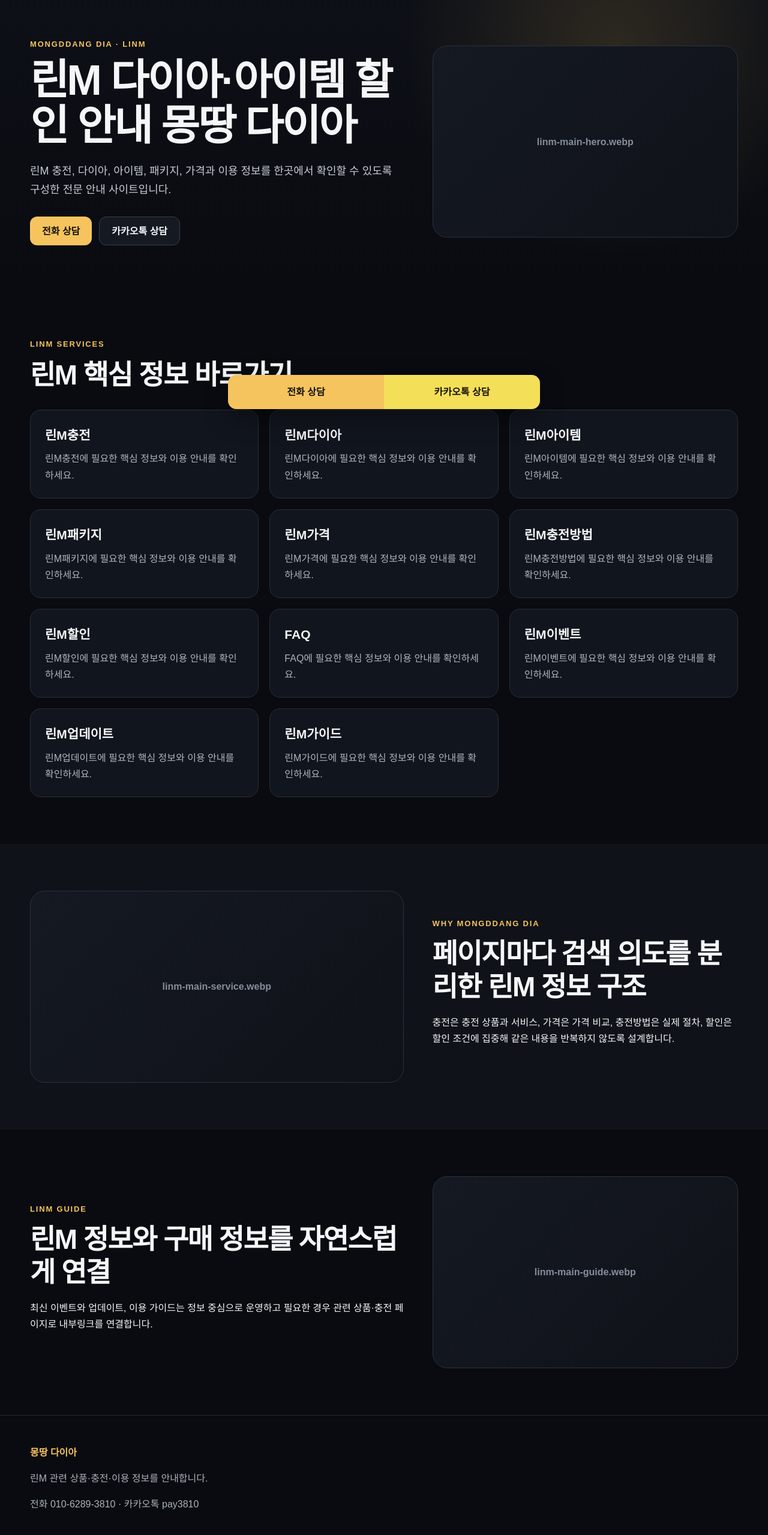
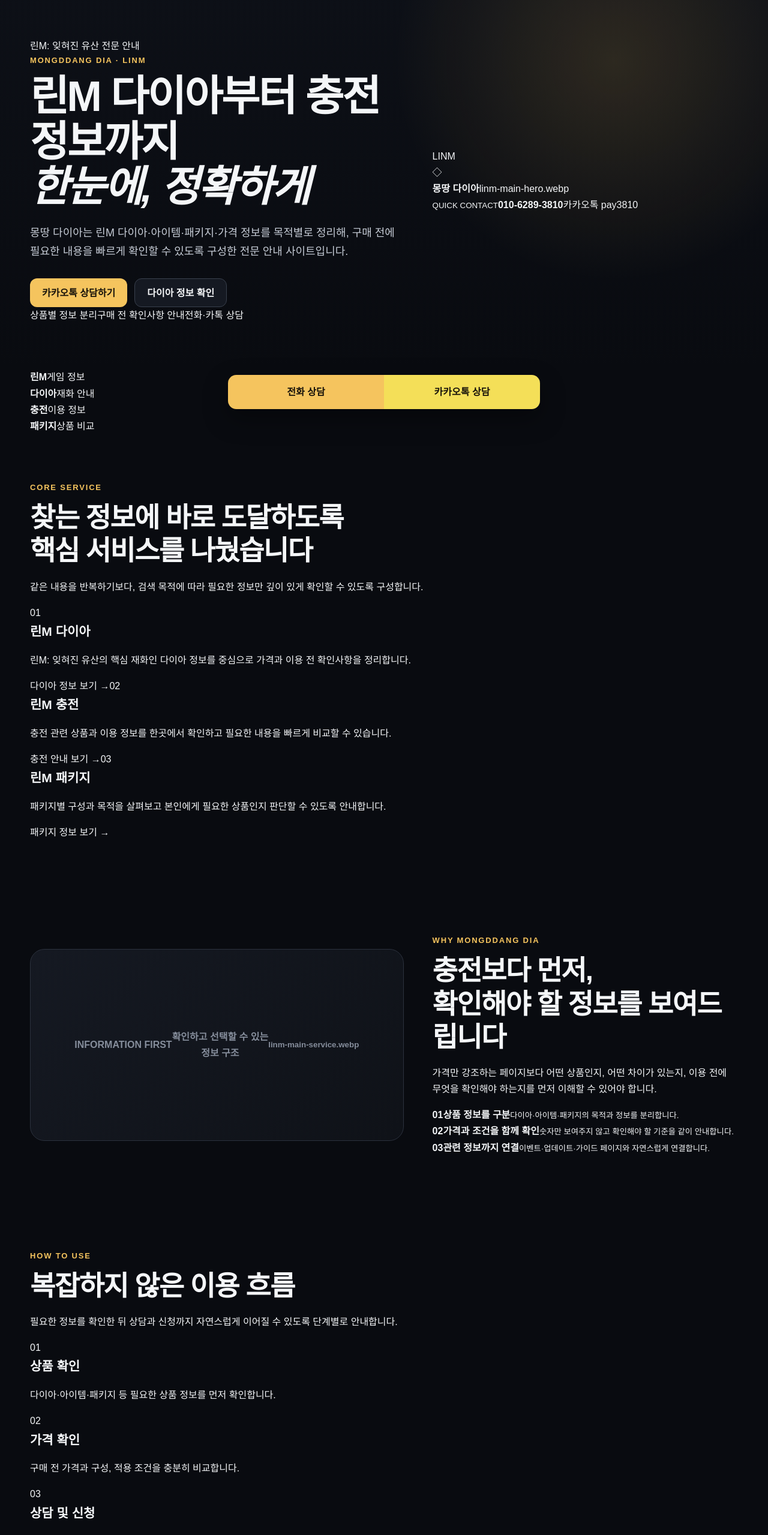
Before and after one commit to hoho601212-collab/mongddang-linm, a Next.js app: page / in a window 1280 px wide. Shown: the part 100-2659 px from the top of the page at 60% size. Built offline with nearby package versions, Linux system fonts and the light colour scheme.

Commit message:
Redesign homepage for trust and structured conversion

```diff
--- a/app/page.tsx
+++ b/app/page.tsx
@@ -1,58 +1,183 @@
 import Link from 'next/link';
-import { navigation, siteConfig } from '@/lib/site-config';
+import { siteConfig } from '@/lib/site-config';
+
+const coreServices = [
+  {
+    number: '01',
+    title: '린M 다이아',
+    description: '린M: 잊혀진 유산의 핵심 재화인 다이아 정보를 중심으로 가격과 이용 전 확인사항을 정리합니다.',
+    href: '/린M다이아',
+    link: '다이아 정보 보기'
+  },
+  {
+    number: '02',
+    title: '린M 충전',
+    description: '충전 관련 상품과 이용 정보를 한곳에서 확인하고 필요한 내용을 빠르게 비교할 수 있습니다.',
+    href: '/린M충전',
+    link: '충전 안내 보기'
+  },
+  {
+    number: '03',
+    title: '린M 패키지',
+    description: '패키지별 구성과 목적을 살펴보고 본인에게 필요한 상품인지 판단할 수 있도록 안내합니다.',
+    href: '/린M패키지',
+    link: '패키지 정보 보기'
+  }
+];
+
+const steps = [
+  ['01', '상품 확인', '다이아·아이템·패키지 등 필요한 상품 정보를 먼저 확인합니다.'],
+  ['02', '가격 확인', '구매 전 가격과 구성, 적용 조건을 충분히 비교합니다.'],
+  ['03', '상담 및 신청', '궁금한 내용은 전화 또는 카카오톡으로 확인 후 진행합니다.'],
+  ['04', '완료 확인', '진행 후 신청 내용과 처리 결과를 다시 한번 확인합니다.']
+];
+
+const infoLinks = [
+  { title: '린M 가격', text: '다이아와 주요 상품의 가격 정보를 비교합니다.', href: '/린M가격' },
+  { title: '린M 충전 방법', text: '상품 선택부터 완료 확인까지 순서대로 살펴봅니다.', href: '/린M충전방법' },
+  { title: '린M 할인', text: '할인 방식과 이용 전에 확인할 조건을 정리합니다.', href: '/린M할인' },
+  { title: '린M 가이드', text: '초보 이용자도 이해하기 쉬운 게임 정보와 이용 팁을 제공합니다.', href: '/린M가이드' },
+  { title: '린M 이벤트', text: '진행 중인 이벤트와 관련 정보를 보기 쉽게 정리합니다.', href: '/린M이벤트' },
+  { title: '린M 업데이트', text: '최신 패치와 주요 변경사항을 빠르게 확인합니다.', href: '/린M업데이트' }
+];
+
+const faqs = [
+  ['린M은 어떤 게임인가요?', '이 사이트에서 안내하는 린M은 Ujoy Games의 모바일 RPG ‘린M: 잊혀진 유산’을 기준으로 합니다.'],
+  ['어떤 정보를 확인할 수 있나요?', '다이아, 충전, 아이템, 패키지, 가격, 할인, 이벤트와 업데이트 등 이용 전 필요한 정보를 주제별로 확인할 수 있습니다.'],
+  ['상담은 어떻게 하나요?', `전화 ${siteConfig.phone} 또는 카카오톡 아이디 ${siteConfig.kakaoId}로 문의할 수 있습니다.`]
+];
 
 export default function HomePage() {
   return (
     <>
-      <section className="hero">
+      <section className="hero home-hero">
         <div className="wrap hero-grid">
-          <div>
+          <div className="hero-copy">
+            <div className="trust-chip"><span className="trust-dot" /> 린M: 잊혀진 유산 전문 안내</div>
             <p className="eyebrow">MONGDDANG DIA · LINM</p>
-            <h1>린M 다이아·아이템 할인 안내 몽땅 다이아</h1>
-            <p className="lead">린M 충전, 다이아, 아이템, 패키지, 가격과 이용 정보를 한곳에서 확인할 수 있도록 구성한 전문 안내 사이트입니다.</p>
+            <h1>린M 다이아부터 충전 정보까지<br /><em>한눈에, 정확하게</em></h1>
+            <p className="lead">몽땅 다이아는 린M 다이아·아이템·패키지·가격 정보를 목적별로 정리해, 구매 전에 필요한 내용을 빠르게 확인할 수 있도록 구성한 전문 안내 사이트입니다.</p>
             <div className="hero-actions">
-              <a className="button primary" href={siteConfig.phoneHref}>전화 상담</a>
-              <a className="button ghost" href={siteConfig.kakaoUrl} target="_blank" rel="noreferrer">카카오톡 상담</a>
+              <a className="button primary" href={siteConfig.kakaoUrl} target="_blank" rel="noreferrer">카카오톡 상담하기</a>
+              <Link className="button ghost" href="/린M다이아">다이아 정보 확인</Link>
+            </div>
+            <div className="hero-trust-row">
+              <span>상품별 정보 분리</span><span>구매 전 확인사항 안내</span><span>전화·카톡 상담</span>
             </div>
           </div>
-          <div className="image-placeholder">linm-main-hero.webp</div>
+          <div className="hero-visual">
+            <div className="visual-frame">
+              <div className="visual-badge">LINM</div>
+              <div className="diamond-mark">◇</div>
+              <strong>몽땅 다이아</strong>
+              <span>linm-main-hero.webp</span>
+            </div>
+            <div className="floating-card"><small>QUICK CONTACT</small><strong>{siteConfig.phone}</strong><span>카카오톡 {siteConfig.kakaoId}</span></div>
+          </div>
         </div>
       </section>
 
-      <section className="section">
-        <div className="wrap">
-          <p className="eyebrow">LINM SERVICES</p>
-          <h2>린M 핵심 정보 바로가기</h2>
-          <div className="card-grid">
-            {navigation.map((item) => (
-              <Link className="card" href={item.href} key={item.href}>
-                <h3>{item.label}</h3>
-                <p>{item.label}에 필요한 핵심 정보와 이용 안내를 확인하세요.</p>
+      <section className="trust-strip">
+        <div className="wrap trust-strip-inner">
+          <div><strong>린M</strong><span>게임 정보</span></div>
+          <div><strong>다이아</strong><span>재화 안내</span></div>
+          <div><strong>충전</strong><span>이용 정보</span></div>
+          <div><strong>패키지</strong><span>상품 비교</span></div>
+        </div>
+      </section>
+
+      <section className="section intro-section">
+        <div className="wrap section-heading centered">
+          <p className="eyebrow">CORE SERVICE</p>
+          <h2>찾는 정보에 바로 도달하도록<br />핵심 서비스를 나눴습니다</h2>
+          <p>같은 내용을 반복하기보다, 검색 목적에 따라 필요한 정보만 깊이 있게 확인할 수 있도록 구성합니다.</p>
+        </div>
+        <div className="wrap service-grid">
+          {coreServices.map((item) => (
+            <Link className="service-card" href={item.href} key={item.href}>
+              <span className="service-number">{item.number}</span>
+              <h3>{item.title}</h3>
+              <p>{item.description}</p>
+              <span className="text-link">{item.link} →</span>
+            </Link>
+          ))}
+        </div>
+      </section>
+
+      <section className="section dark-panel-section">
+        <div className="wrap split trust-section">
+          <div className="image-placeholder premium-placeholder">
+            <span className="placeholder-kicker">INFORMATION FIRST</span>
+            <strong>확인하고 선택할 수 있는<br />정보 구조</strong>
+            <small>linm-main-service.webp</small>
+          </div>
+          <div className="content-block">
+            <p className="eyebrow">WHY MONGDDANG DIA</p>
+            <h2>충전보다 먼저,<br />확인해야 할 정보를 보여드립니다</h2>
+            <p className="body-copy">가격만 강조하는 페이지보다 어떤 상품인지, 어떤 차이가 있는지, 이용 전에 무엇을 확인해야 하는지를 먼저 이해할 수 있어야 합니다.</p>
+            <div className="check-list">
+              <div><b>01</b><span><strong>상품 정보를 구분</strong><small>다이아·아이템·패키지의 목적과 정보를 분리합니다.</small></span></div>
+              <div><b>02</b><span><strong>가격과 조건을 함께 확인</strong><small>숫자만 보여주지 않고 확인해야 할 기준을 같이 안내합니다.</small></span></div>
+              <div><b>03</b><span><strong>관련 정보까지 연결</strong><small>이벤트·업데이트·가이드 페이지와 자연스럽게 연결합니다.</small></span></div>
+            </div>
+          </div>
+        </div>
+      </section>
+
+      <section className="section process-section">
+        <div className="wrap section-heading">
+          <p className="eyebrow">HOW TO USE</p>
+          <h2>복잡하지 않은 이용 흐름</h2>
+          <p>필요한 정보를 확인한 뒤 상담과 신청까지 자연스럽게 이어질 수 있도록 단계별로 안내합니다.</p>
+        </div>
+        <div className="wrap process-grid">
+          {steps.map(([num, title, text]) => (
+            <div className="process-card" key={num}>
+              <span>{num}</span><h3>{title}</h3><p>{text}</p>
+            </div>
+          ))}
+        </div>
+        <div className="wrap process-link"><Link href="/린M충전방법">린M 충전 방법 자세히 보기 →</Link></div>
+      </section>
+
+      <section className="section info-hub-section">
+        <div className="wrap info-hub-grid">
+          <div className="info-hub-intro">
+            <p className="eyebrow">LINM INFORMATION HUB</p>
+            <h2>구매 정보와 게임 정보를<br />한곳에서 연결합니다</h2>
+            <p>필요한 순간에 필요한 페이지로 이동할 수 있도록 정보 구조를 단순하고 명확하게 구성했습니다.</p>
+            <div className="image-placeholder compact-placeholder">linm-main-guide.webp</div>
+          </div>
+          <div className="info-link-grid">
+            {infoLinks.map((item) => (
+              <Link href={item.href} className="info-link-card" key={item.href}>
+                <h3>{item.title}</h3><p>{item.text}</p><span>자세히 보기 →</span>
               </Link>
             ))}
           </div>
         </div>
       </section>
 
-      <section className="section alt">
-        <div className="wrap split">
-          <div className="image-placeholder">linm-main-service.webp</div>
-          <div>
-            <p className="eyebrow">WHY MONGDDANG DIA</p>
-            <h2>페이지마다 검색 의도를 분리한 린M 정보 구조</h2>
-            <p>충전은 충전 상품과 서비스, 가격은 가격 비교, 충전방법은 실제 절차, 할인은 할인 조건에 집중해 같은 내용을 반복하지 않도록 설계합니다.</p>
+      <section className="section faq-section">
+        <div className="wrap faq-grid">
+          <div className="section-heading">
+            <p className="eyebrow">FAQ</p>
+            <h2>처음 방문하셨다면<br />이것부터 확인하세요</h2>
+            <p>더 자세한 내용은 자주 묻는 질문 페이지에서 주제별로 확인할 수 있습니다.</p>
+            <Link className="text-link standalone" href="/린M자주묻는질문">전체 FAQ 보기 →</Link>
+          </div>
+          <div className="faq-list">
+            {faqs.map(([q, a], index) => (
+              <div className="faq-item" key={q}><span>0{index + 1}</span><div><h3>{q}</h3><p>{a}</p></div></div>
+            ))}
           </div>
         </div>
       </section>
 
-      <section className="section">
-        <div className="wrap split reverse-mobile">
-          <div>
-            <p className="eyebrow">LINM GUIDE</p>
-            <h2>린M 정보와 구매 정보를 자연스럽게 연결</h2>
-            <p>최신 이벤트와 업데이트, 이용 가이드는 정보 중심으로 운영하고 필요한 경우 관련 상품·충전 페이지로 내부링크를 연결합니다.</p>
-          </div>
-          <div className="image-placeholder">linm-main-guide.webp</div>
+      <section className="final-cta-section">
+        <div className="wrap final-cta">
+          <div><p className="eyebrow">CONTACT MONGDDANG DIA</p><h2>궁금한 내용은 확인한 뒤<br />편하게 문의하세요</h2><p>린M 다이아·충전·상품 관련 문의를 전화와 카카오톡으로 안내합니다.</p></div>
+          <div className="final-cta-actions"><a className="button primary" href={siteConfig.phoneHref}>전화 {siteConfig.phone}</a><a className="button light" href={siteConfig.kakaoUrl} target="_blank" rel="noreferrer">카카오톡 {siteConfig.kakaoId}</a></div>
         </div>
       </section>
     </>
```
